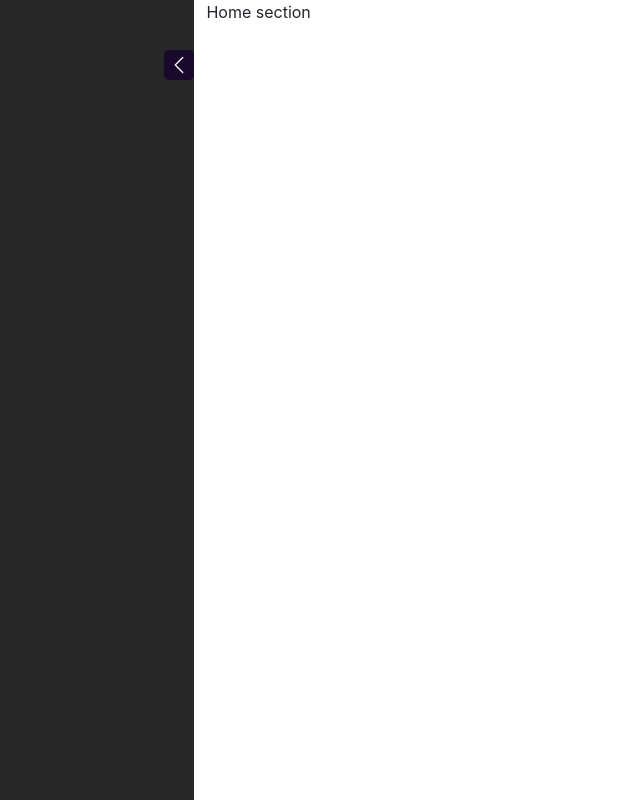
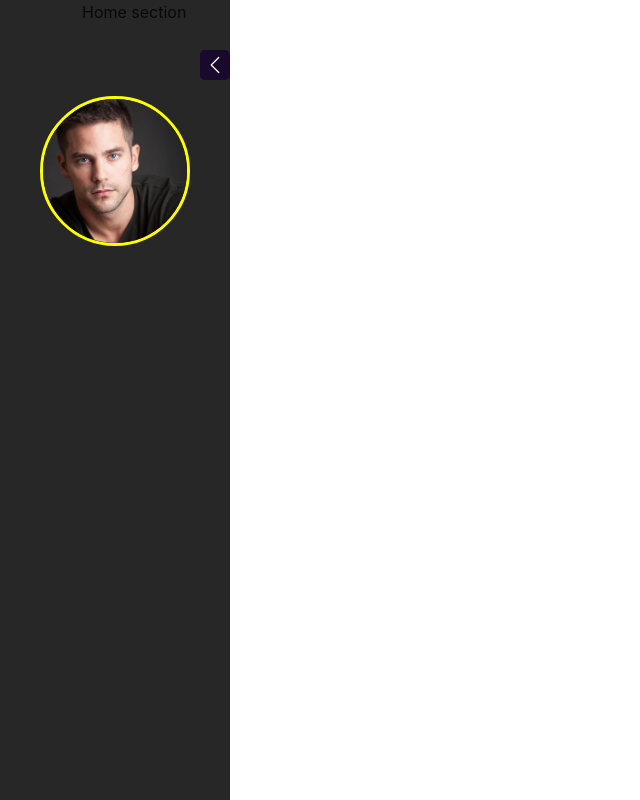
Before and after one commit to ingarbi/yt_react_web_portfolio, a React (Create React App) app: page / in a window 1280 px wide. Shown: the whole page, without its empty margins (0-640 px from the left). Built offline with nearby package versions, Linux system fonts and the light colour scheme.

Commit message:
#4 sidebar profile photo

```diff
--- a/src/Components/Sidebar/Sidebar.css
+++ b/src/Components/Sidebar/Sidebar.css
@@ -6,6 +6,7 @@
     height: 100vh;
     width: 95px;
     background-color: #030303da;
+    position: fixed;
 }
 
 .sidebar-expand{
--- a/src/Components/Sidebar/Sidebar.js
+++ b/src/Components/Sidebar/Sidebar.js
@@ -2,6 +2,7 @@ import React, { useState } from "react";
 import "./Sidebar.css";
 import Home from "../Home/Home";
 import { BsChevronLeft, BsChevronRight } from "react-icons/bs";
+import SidebarList from "./SidebarList";
 
 const Sidebar = () => {
   const [expandSidebar, setExpandSidebar] = useState(true);
@@ -10,6 +11,7 @@ const Sidebar = () => {
   };
   return (
     <div className="container-fluid sidebar-section">
+
         <div className={expandSidebar ? "sidebar-expand sidebar" : "sidebar"}>
           <div className="icon-for-sidebar-expand-and-collapse">
             <p onClick={handleClick}>
@@ -20,6 +22,8 @@ const Sidebar = () => {
               )}
             </p>
           </div>
+          <SidebarList expandSidebar={expandSidebar} />
+
       </div>
 
       <div className="container">
--- /dev/null
+++ b/src/Components/Sidebar/SidebarList.css
@@ -0,0 +1,11 @@
+.sidebar-profile-pic img {
+    border-radius: 90px;
+    margin-top: 10px;
+    height: 150px;
+    width: 150px;
+    display: flex;
+    vertical-align: middle;
+    margin: 0 auto;
+    object-fit: cover;
+    border: 3px solid yellow;
+}
--- /dev/null
+++ b/src/Components/Sidebar/SidebarList.js
@@ -0,0 +1,25 @@
+import React from 'react'
+import "./SidebarList.css"
+import profilepicture from "../../Image/profile.jpg"
+
+const SidebarList = ({expandSidebar}) => {
+  return (
+    <React.Fragment>
+
+        {expandSidebar ? (
+        <div className='navbar-items'>
+
+            <div className='sidebar-profile-pic'>
+                <img src={profilepicture} alt="" />
+            </div>
+
+        </div>) : (<div>
+
+        </div>)}
+
+
+    </React.Fragment>
+  )
+}
+
+export default SidebarList
```
Also changed, not shown: src/Image/profile.jpg (added). Lines whose indentation alone changed are shown as unchanged.
